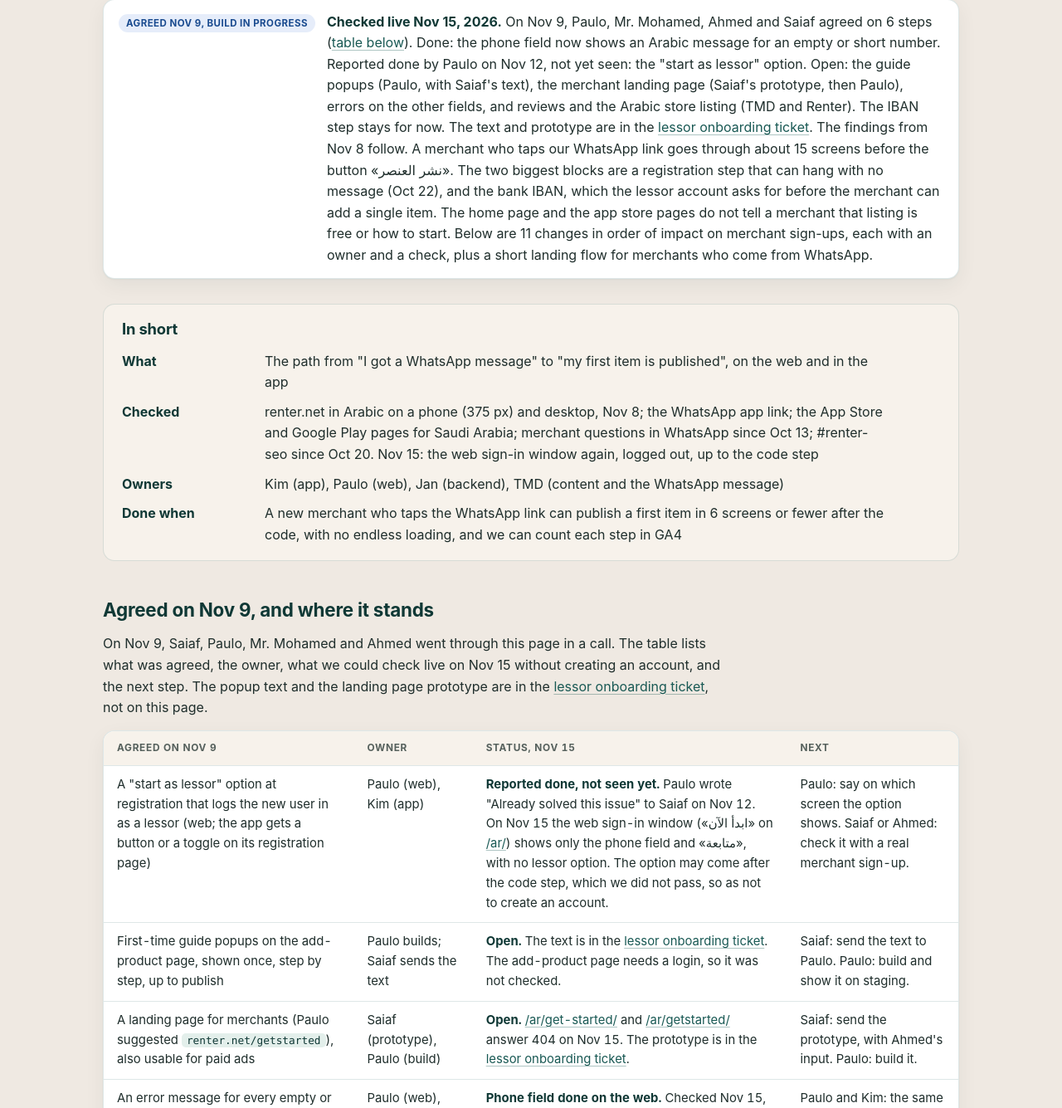
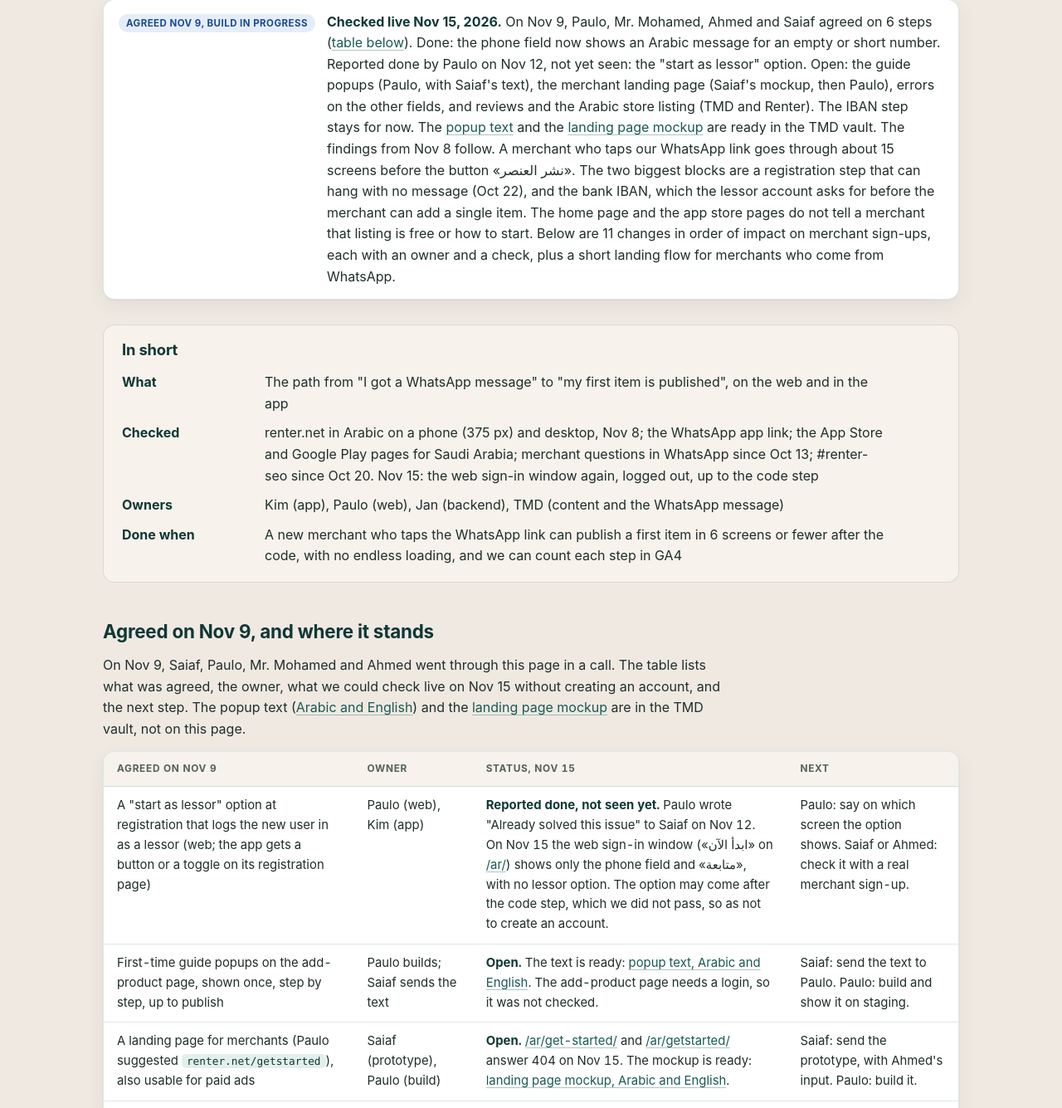
Before and after one commit to TMDweb/renter-seo, a plain HTML site: page signup-ux/index.html in a window 1280 px wide. Shown: the part 174-1509 px from the top of the page at 83% size. Drawn offline with Linux system fonts and the light colour scheme.

Commit message:
signup-ux: point popup text and landing mockup to the TMD vault (lessor-onboarding ticket removed)
Co-Authored-By: Claude Opus 5.5 <noreply@anthropic.com>

```diff
--- a/signup-ux/index.html
+++ b/signup-ux/index.html
@@ -15,7 +15,7 @@
   </header>
   <div class="doc-body">
       <h1>Merchant sign-up: UX recommendations</h1>
-      <div class="statusbar"><span class="pill progress">AGREED NOV 9, BUILD IN PROGRESS</span><span class="txt"><strong>Checked live Nov 15, 2026.</strong> On Nov 9, Paulo, Mr. Mohamed, Ahmed and Saiaf agreed on 6 steps (<a href="#nov9">table below</a>). Done: the phone field now shows an Arabic message for an empty or short number. Reported done by Paulo on Nov 12, not yet seen: the "start as lessor" option. Open: the guide popups (Paulo, with Saiaf's text), the merchant landing page (Saiaf's prototype, then Paulo), errors on the other fields, and reviews and the Arabic store listing (TMD and Renter). The IBAN step stays for now. The text and prototype are in the <a href="../lessor-onboarding/">lessor onboarding ticket</a>. The findings from Nov 8 follow. A merchant who taps our WhatsApp link goes through about 15 screens before the button <bdi>«نشر العنصر»</bdi>. The two biggest blocks are a registration step that can hang with no message (Oct 22), and the bank IBAN, which the lessor account asks for before the merchant can add a single item. The home page and the app store pages do not tell a merchant that listing is free or how to start. Below are 11 changes in order of impact on merchant sign-ups, each with an owner and a check, plus a short landing flow for merchants who come from WhatsApp.</span></div>
+      <div class="statusbar"><span class="pill progress">AGREED NOV 9, BUILD IN PROGRESS</span><span class="txt"><strong>Checked live Nov 15, 2026.</strong> On Nov 9, Paulo, Mr. Mohamed, Ahmed and Saiaf agreed on 6 steps (<a href="#nov9">table below</a>). Done: the phone field now shows an Arabic message for an empty or short number. Reported done by Paulo on Nov 12, not yet seen: the "start as lessor" option. Open: the guide popups (Paulo, with Saiaf's text), the merchant landing page (Saiaf's mockup, then Paulo), errors on the other fields, and reviews and the Arabic store listing (TMD and Renter). The IBAN step stays for now. The <a href="https://tmd.sa/renter/lessor-landing/d1/2026-11-15/popups.html">popup text</a> and the <a href="https://tmd.sa/renter/lessor-landing/d1/2026-11-15/">landing page mockup</a> are ready in the TMD vault. The findings from Nov 8 follow. A merchant who taps our WhatsApp link goes through about 15 screens before the button <bdi>«نشر العنصر»</bdi>. The two biggest blocks are a registration step that can hang with no message (Oct 22), and the bank IBAN, which the lessor account asks for before the merchant can add a single item. The home page and the app store pages do not tell a merchant that listing is free or how to start. Below are 11 changes in order of impact on merchant sign-ups, each with an owner and a check, plus a short landing flow for merchants who come from WhatsApp.</span></div>
       <div class="inshort">
         <h2>In short</h2>
         <dl>
@@ -27,19 +27,19 @@
       </div>
 
       <h2 id="nov9">Agreed on Nov 9, and where it stands</h2>
-      <p>On Nov 9, Saiaf, Paulo, Mr. Mohamed and Ahmed went through this page in a call. The table lists what was agreed, the owner, what we could check live on Nov 15 without creating an account, and the next step. The popup text and the landing page prototype are in the <a href="../lessor-onboarding/">lessor onboarding ticket</a>, not on this page.</p>
+      <p>On Nov 9, Saiaf, Paulo, Mr. Mohamed and Ahmed went through this page in a call. The table lists what was agreed, the owner, what we could check live on Nov 15 without creating an account, and the next step. The popup text (<a href="https://tmd.sa/renter/lessor-landing/d1/2026-11-15/popups.html">Arabic and English</a>) and the <a href="https://tmd.sa/renter/lessor-landing/d1/2026-11-15/">landing page mockup</a> are in the TMD vault, not on this page.</p>
       <div class="tablebox"><table>
         <thead><tr><th>Agreed on Nov 9</th><th>Owner</th><th>Status, Nov 15</th><th>Next</th></tr></thead>
         <tbody>
           <tr><td>A "start as lessor" option at registration that logs the new user in as a lessor (web; the app gets a button or a toggle on its registration page)</td><td>Paulo (web), Kim (app)</td><td><strong>Reported done, not seen yet.</strong> Paulo wrote "Already solved this issue" to Saiaf on Nov 12. On Nov 15 the web sign-in window (<bdi>«ابدأ الآن»</bdi> on <a href="https://renter.net/ar/">/ar/</a>) shows only the phone field and <bdi>«متابعة»</bdi>, with no lessor option. The option may come after the code step, which we did not pass, so as not to create an account.</td><td>Paulo: say on which screen the option shows. Saiaf or Ahmed: check it with a real merchant sign-up.</td></tr>
-          <tr><td>First-time guide popups on the add-product page, shown once, step by step, up to publish</td><td>Paulo builds; Saiaf sends the text</td><td><strong>Open.</strong> The text is in the <a href="../lessor-onboarding/">lessor onboarding ticket</a>. The add-product page needs a login, so it was not checked.</td><td>Saiaf: send the text to Paulo. Paulo: build and show it on staging.</td></tr>
-          <tr><td>A landing page for merchants (Paulo suggested <code>renter.net/getstarted</code>), also usable for paid ads</td><td>Saiaf (prototype), Paulo (build)</td><td><strong>Open.</strong> <a href="https://renter.net/ar/get-started/">/ar/get-started/</a> and <a href="https://renter.net/ar/getstarted/">/ar/getstarted/</a> answer 404 on Nov 15. The prototype is in the <a href="../lessor-onboarding/">lessor onboarding ticket</a>.</td><td>Saiaf: send the prototype, with Ahmed's input. Paulo: build it.</td></tr>
+          <tr><td>First-time guide popups on the add-product page, shown once, step by step, up to publish</td><td>Paulo builds; Saiaf sends the text</td><td><strong>Open.</strong> The text is ready: <a href="https://tmd.sa/renter/lessor-landing/d1/2026-11-15/popups.html">popup text, Arabic and English</a>. The add-product page needs a login, so it was not checked.</td><td>Saiaf: send the text to Paulo. Paulo: build and show it on staging.</td></tr>
+          <tr><td>A landing page for merchants (Paulo suggested <code>renter.net/getstarted</code>), also usable for paid ads</td><td>Saiaf (prototype), Paulo (build)</td><td><strong>Open.</strong> <a href="https://renter.net/ar/get-started/">/ar/get-started/</a> and <a href="https://renter.net/ar/getstarted/">/ar/getstarted/</a> answer 404 on Nov 15. The mockup is ready: <a href="https://tmd.sa/renter/lessor-landing/d1/2026-11-15/">landing page mockup, Arabic and English</a>.</td><td>Saiaf: send the prototype, with Ahmed's input. Paulo: build it.</td></tr>
           <tr><td>An error message for every empty or wrong field</td><td>Paulo (web), Kim (app)</td><td><strong>Phone field done on the web.</strong> Checked Nov 15, 15:10: an empty tap on <bdi>«متابعة»</bdi> shows <bdi>«من فضلك أدخل رقم الجوال»</bdi> in red under a red field. "50" shows <bdi>«يجب أن يتكون رقم الجوال من 9 أرقام»</bdi>. Letters are not accepted. The mask is now <bdi>XX XXX XXXX</bdi> (9 digits). The other fields need an account and were not checked.</td><td>Paulo and Kim: the same for the name, email, IBAN and add-product fields. TMD checks them on the first real merchant sign-up.</td></tr>
           <tr><td>Keep the IBAN step for now (Mr. Mohamed: the lessor must set it up so that he has login details)</td><td>Mr. Mohamed</td><td><strong>Decided.</strong> Recommendation 2 is on hold.</td><td>None for now.</td></tr>
           <tr><td>More real reviews with written text, and the Arabic store listing</td><td>TMD (Saiaf, Ahmed) and Renter (Mr. Mohamed)</td><td><strong>Open.</strong> Not checked on Nov 15.</td><td>Ahmed: ask happy merchants for a written review after a payout. Renter: an Arabic description and screenshots on both stores.</td></tr>
         </tbody>
       </table></div>
-      <p>Two more items from the thread: Saiaf shared this page in #renter-seo on Nov 12 for Paulo, Jan and Kim. On Nov 12 Paulo asked Saiaf whether the page is a list of problems and whether a guide exists on what to do. Next: Saiaf answers Paulo, with the <a href="../lessor-onboarding/">lessor onboarding ticket</a> as the guide.</p>
+      <p>Two more items from the thread: Saiaf shared this page in #renter-seo on Nov 12 for Paulo, Jan and Kim. On Nov 12 Paulo asked Saiaf whether the page is a list of problems and whether a guide exists on what to do. Next: Saiaf answers Paulo. This page is the diagnosis. Saiaf sends the <a href="https://tmd.sa/renter/lessor-landing/d1/2026-11-15/">landing page mockup</a> and the <a href="https://tmd.sa/renter/lessor-landing/d1/2026-11-15/popups.html">popup text</a>. The build plan is Paulo's.</p>
 
       <h2 id="first">What a WhatsApp merchant sees first</h2>
       <p>The steps below are what a Haraj merchant meets today, in order, after our WhatsApp message.</p>
```
